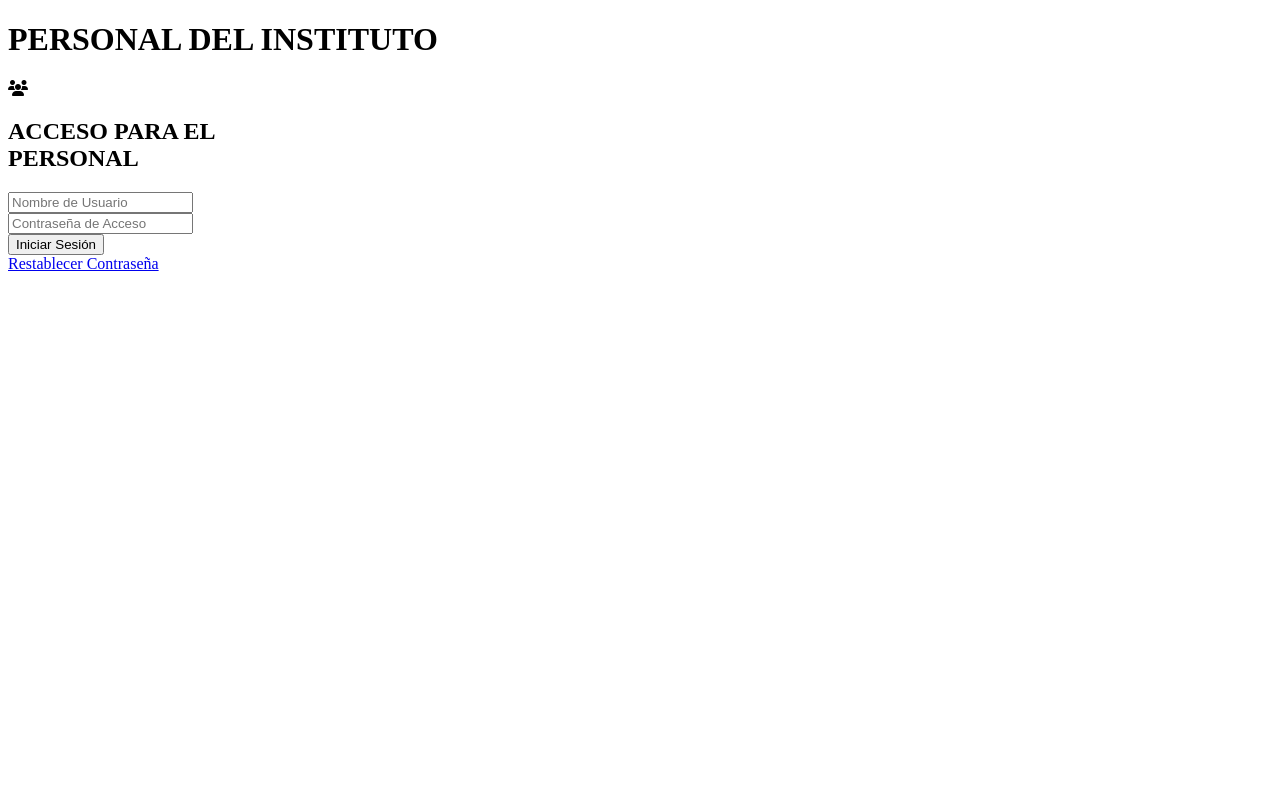
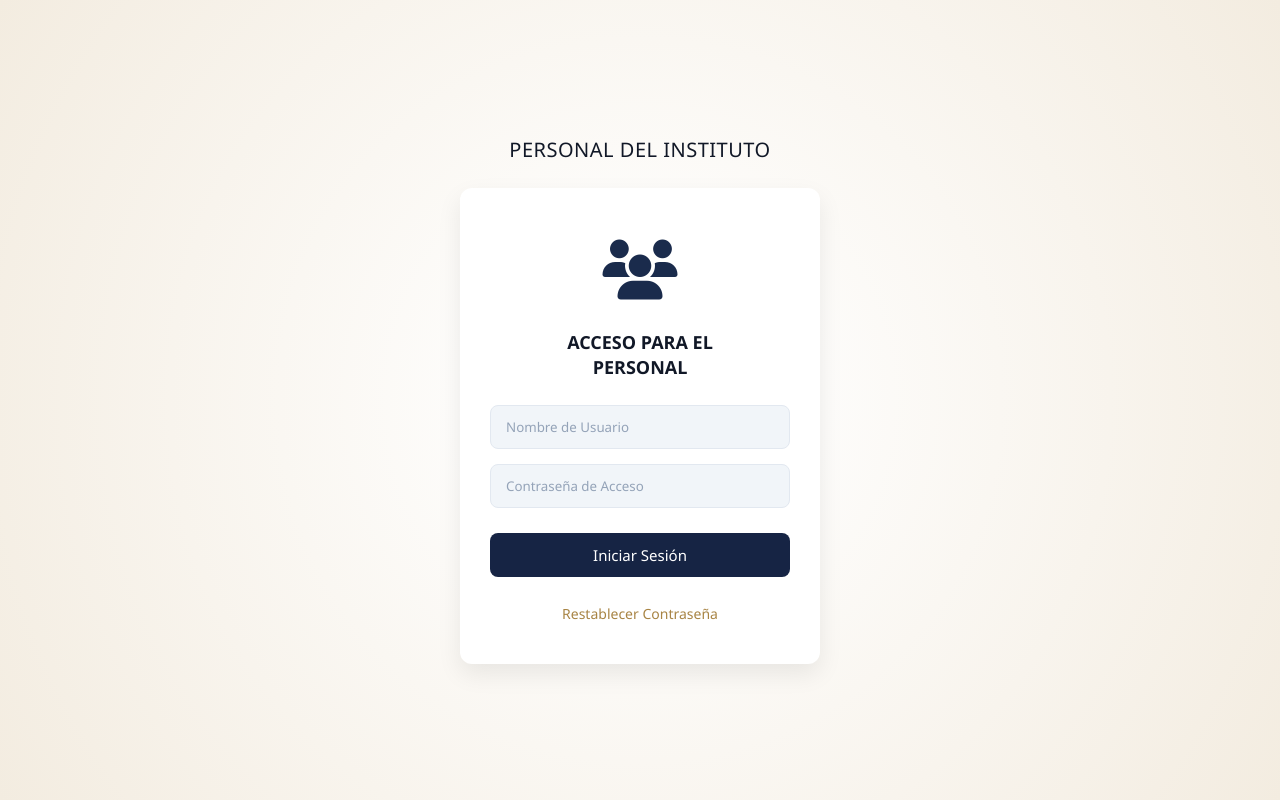
Before and after one commit to AleHiguera/LosPOP-1, a plain HTML site: page login/login-personal.html in a window 1280 px wide. Drawn offline with Linux system fonts and the light colour scheme; files that its build step writes are made by us from their sources.

Commit message:
Agregue estilos y modifique el index para que pase de paguina

```diff
--- a/estilos/login-estilos.css
+++ b/estilos/login-estilos.css
@@ -0,0 +1,110 @@
+* {
+    margin: 0;
+    padding: 0;
+    box-sizing: border-box;
+    font-family: 'Segoe UI', Tahoma, Geneva, Verdana, sans-serif;
+}
+
+body {
+    background: radial-gradient(circle, #ffffff 10%, #f3ece0 100%);
+    min-height: 100vh;
+    display: flex;
+    justify-content: center;
+    align-items: center;
+}
+
+.login-wrapper {
+    text-align: center;
+    width: 100%;
+    max-width: 400px;
+    padding: 20px;
+}
+
+.page-title {
+    color: #111827;
+    font-size: 20px;
+    font-weight: 500;
+    margin-bottom: 25px;
+    letter-spacing: 0.5px;
+}
+
+
+.login-card {
+    background-color: #ffffff;
+    border-radius: 12px;
+    padding: 40px 30px;
+    box-shadow: 0 10px 25px rgba(0, 0, 0, 0.08);
+}
+
+
+.icon-container {
+    margin-bottom: 20px;
+    color: #1a2b4c;
+    font-size: 60px;
+}
+
+.login-card h2 {
+    color: #111827;
+    font-size: 18px;
+    font-weight: 600;
+    margin-bottom: 25px;
+    line-height: 1.4;
+}
+
+
+.input-group {
+    margin-bottom: 15px;
+}
+
+.input-group input {
+    width: 100%;
+    padding: 12px 15px;
+    border: 1px solid #e2e8f0;
+    background-color: #f1f5f9;
+    border-radius: 8px;
+    color: #333;
+    outline: none;
+    transition: all 0.3s ease;
+}
+
+.input-group input::placeholder {
+    color: #94a3b8;
+}
+
+.input-group input:focus {
+    border-color: #cbd5e0;
+    background-color: #ffffff;
+}
+
+/* Botón de Iniciar Sesión */
+.btn-login {
+    width: 100%;
+    padding: 12px;
+    background-color: #162444;
+    color: #ffffff;
+    border: none;
+    border-radius: 8px;
+    font-size: 15px;
+    font-weight: 500;
+    cursor: pointer;
+    margin-top: 10px;
+    margin-bottom: 25px;
+    transition: background-color 0.3s;
+}
+
+.btn-login:hover {
+    background-color: #0f182e;
+}
+
+.forgot-password {
+    color: #a88444;
+    text-decoration: none;
+    font-size: 14px;
+    font-weight: 500;
+    transition: color 0.3s;
+}
+
+.forgot-password:hover {
+    color: #836531;
+    text-decoration: underline;
+}
--- a/login/login-personal.html
+++ b/login/login-personal.html
@@ -5,7 +5,7 @@
     <meta name="viewport" content="width=device-width, initial-scale=1.0">
     <title>Login - Personal del Instituto</title>
 
-    <link rel="stylesheet" href="estilos/login-estilos.css">
+    <link rel="stylesheet" href="../estilos/login-estilos.css">
 
     <link rel="stylesheet" href="https://cdnjs.cloudflare.com/ajax/libs/font-awesome/6.4.0/css/all.min.css">
 </head>
```
Also changed, not shown: index.html (+10 -9 lines).
